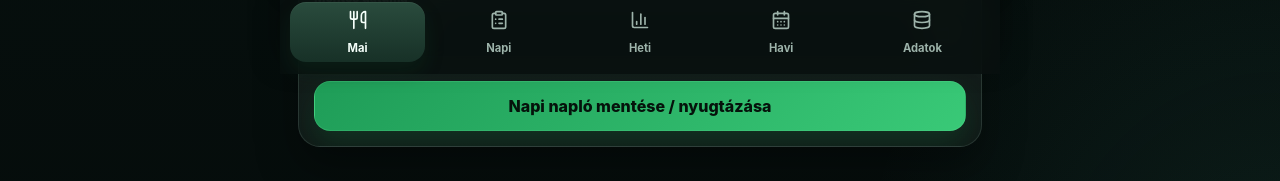
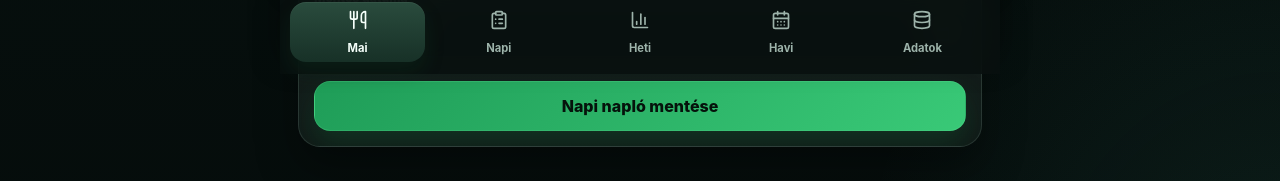
Before and after one commit to tonetttoman/makro-app, a React (Vite) app: page / in a window 1280 px wide. Shown: the part 726-907 px from the top of the page. Built offline with nearby package versions, Linux system fonts and the light colour scheme.

Commit message:
shorten daily log save button label

```diff
--- a/src/App.jsx
+++ b/src/App.jsx
@@ -250,7 +250,7 @@ export default function App() {
               />
             </label>
             <button className="primary-button full" type="button" onClick={handleConfirmDailyLog}>
-              Napi napló mentése / nyugtázása
+              Napi napló mentése
             </button>
           </section>
         </main>
```
